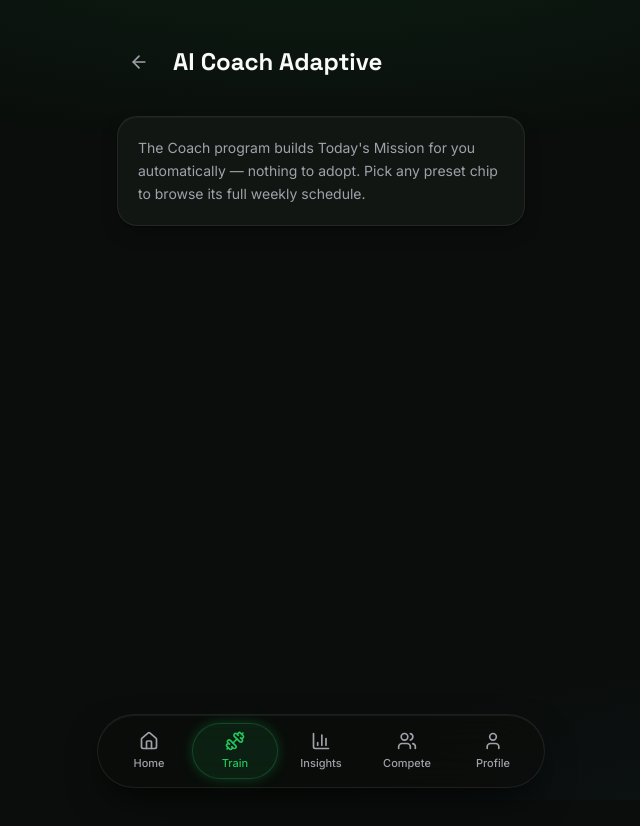
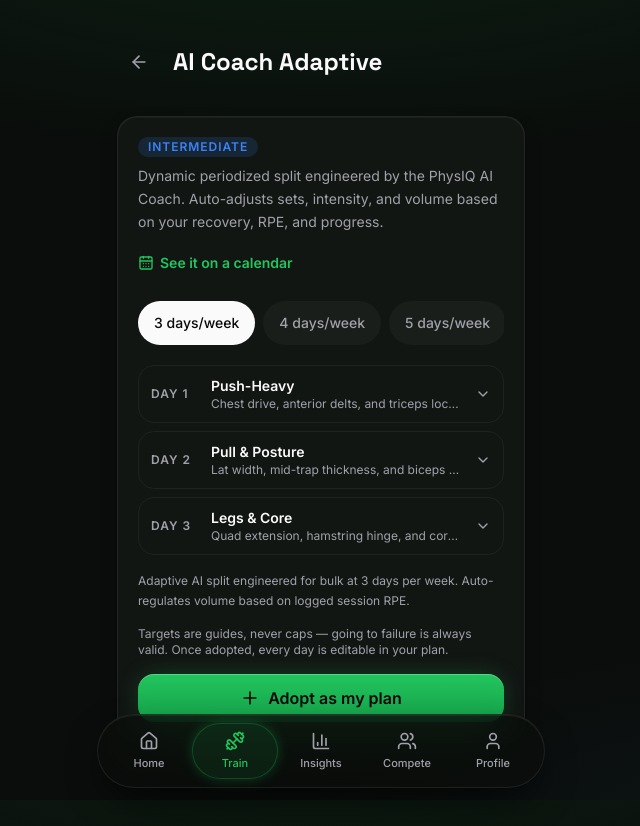
Before and after one commit to chaitanyakumarAI/PhysIQx-AI, a Next.js app: page /train/programs/ai in a window 1280 px wide. Shown: the top 826 px of the page, without its empty margins (319-959 px from the left). Before the commit the page ends 800 px from the top, so only its background shows below. Built offline with nearby package versions, Linux system fonts and the light colour scheme.

Commit message:
feat(train): render full AI Coach Adaptive schedule with variant selector and plan adoption

```diff
--- a/src/features/train/components/ProgramSchedule.tsx
+++ b/src/features/train/components/ProgramSchedule.tsx
@@ -59,17 +59,6 @@
   const [openDay, setOpenDay] = useState<string | null>(null);
   const [adoptedName, setAdoptedName] = useState<string | null>(null);
 
-  if (programType === "ai") {
-    return (
-      <Card padding="md" className={className}>
-        <p className="text-sm leading-relaxed text-foreground-secondary">
-          The Coach program builds Today&apos;s Mission for you automatically —
-          nothing to adopt. Pick any preset chip to browse its full weekly
-          schedule.
-        </p>
-      </Card>
-    );
-  }
 
   if (!program) return null;
 
```
